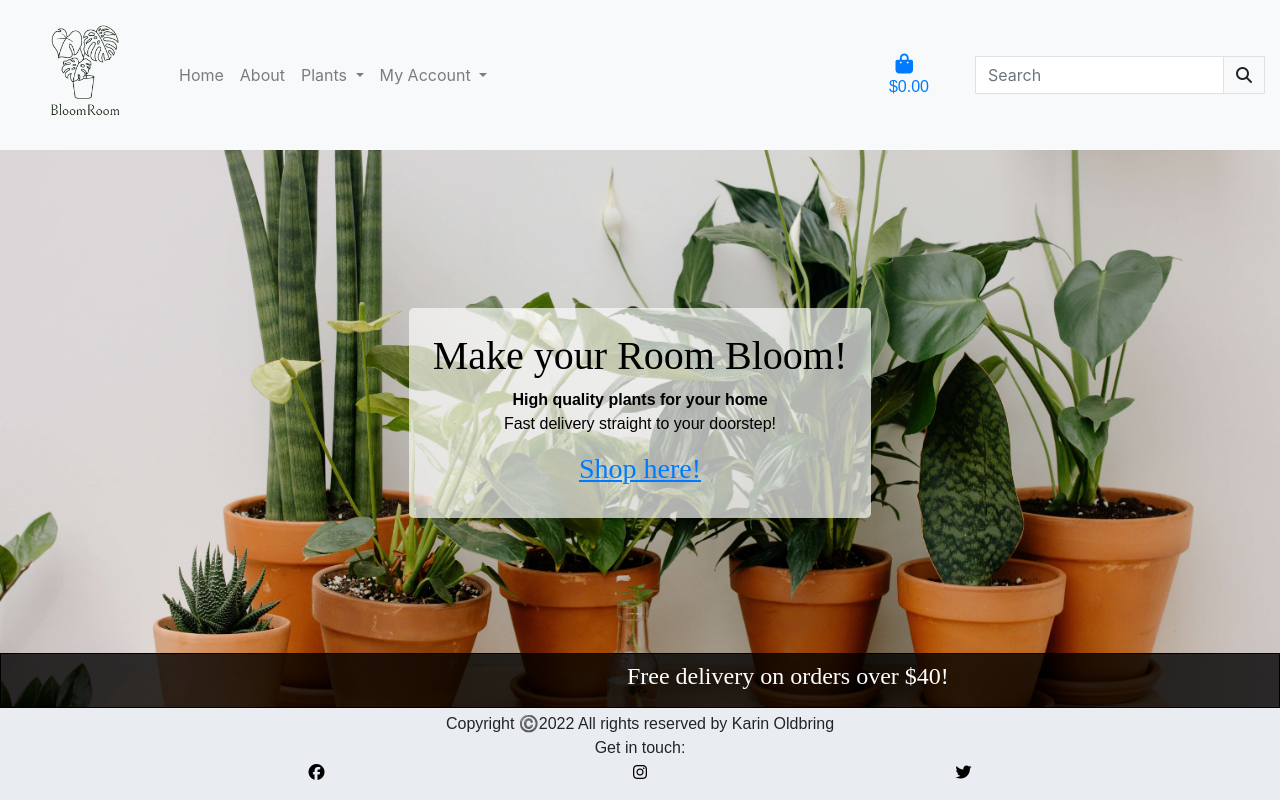
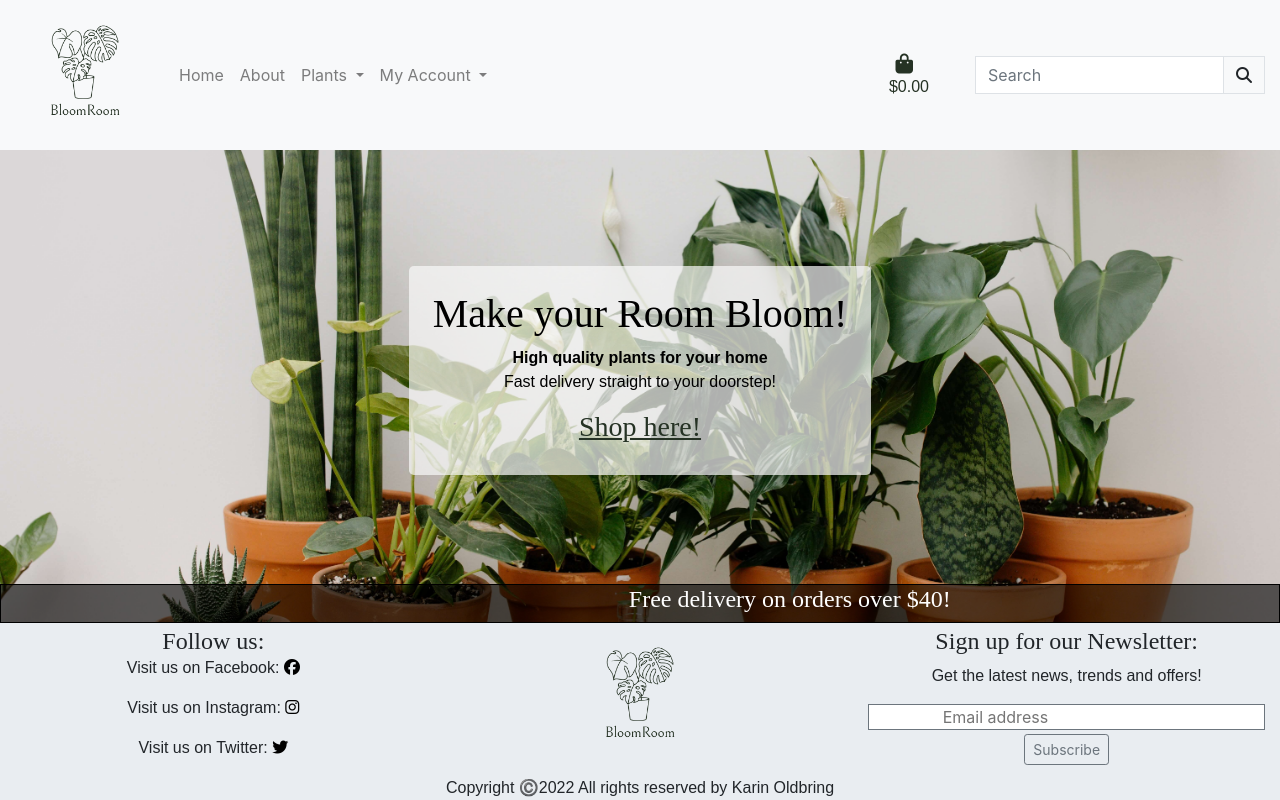
Before and after one commit to KarinOldbring/bloomroom, a Django app: page / in a window 1280 px wide. Run offline with Django 3.2, Linux system fonts and the light colour scheme; some libraries are stand-ins or nearby versions.

Commit message:
Change overall layout of footer

```diff
--- a/static/css/style.css
+++ b/static/css/style.css
@@ -21,6 +21,10 @@ p {
     font-family: 'Source Sans Pro', sans-serif;
 }
 
+header {
+    background-color: #e9edf1;
+}
+
 .navbar {
     padding: 0;
 }
@@ -37,8 +41,14 @@ body {
 	top: 0;
 	left: 0;
 	position: fixed;
-	background: white;
+	background: #FFFFFF;
 	z-index: -1;
+}
+
+a {
+    color: #253224;
+    text-decoration: none;
+    background-color: transparent;
 }
 
 .callout-container {
@@ -56,13 +66,12 @@ body {
 }
 
 #delivery-banner {
-    border: 0.5px solid #000000;
+    overflow: hidden;
+    border: 0.3px solid #000000;
     position: absolute;
     bottom: 0px;
-    background-color: rgba(0, 0, 0, 0.8);
+    background-color: rgba(0, 0, 0, 0.6);
     width: 100%;
-    padding: 0.5rem;
-    overflow: hidden;
 }
 
 .rolling {
@@ -178,14 +187,10 @@ footer {
     bottom: 0;
     width: 100%;
     background-color: #e9edf1;
-    text-align: center;
 }
 
 .social {
-    text-align: center;
-    display: flex;
     list-style-type: none;
-    justify-content: space-evenly;
 }
 
 .fa-brands {
--- a/templates/base.html
+++ b/templates/base.html
@@ -123,8 +123,7 @@
         <div class="col">
           <form method="GET" action="{% url 'products' %}">
             <div class="input-group w-100">
-              <input class="form-control border border-black rounded-0" type="text" name="q"
-                placeholder="Search">
+              <input class="form-control border border-black rounded-0" type="text" name="q" placeholder="Search">
               <div class="input-group-append">
                 <button class="form-control btn btn-black border border-black rounded-0" type="submit">
                   <span class="icon">
@@ -171,23 +170,50 @@
 
   <!-- Footer -->
   <footer class="mt-auto w-100 pt-1">
-    <p class="m-0 text-center text-black">Copyright ©️2022 All rights reserved by Karin Oldbring</p>
-    <p class="m-0 text-center text-black">Get in touch:
-      <br>
+    <div class="container-fluid">
+      <div class="row text-center">
+        <div class="col">
+          <h4 class="m-0 text-center text-black">Follow us:</h4>
           <ul class="social">
             <li>
-          <a href="https://www.facebook.com/" target="_blank" rel="noopener"
-            aria-label="Visit our Facebook page (opens in new tab)"><i class="fa-brands fa-facebook"></i></a>
+              <p>Visit us on Facebook: <a href="https://www.facebook.com/" target="_blank" rel="noopener"
+                aria-label="Visit our Facebook page (opens in new tab)"><i class="fa-brands fa-facebook"></i></a></p>
             </li>
             <li>
-          <a href="https://www.instagram.com/" target="_blank" rel="noopener"
-            aria-label="Visit our Instagram page (opens in new tab)"><i class="fa-brands fa-instagram"></i></a>
+              <p>Visit us on Instagram: <a href="https://www.instagram.com/" target="_blank" rel="noopener"
+                aria-label="Visit our Instagram page (opens in new tab)"><i class="fa-brands fa-instagram"></i></a></p>
             </li>
             <li>
-          <a href="https://twitter.com/" target="_blank" rel="noopener"
-            aria-label="Visit our Twitter page (opens in new tab)"><i class="fa-brands fa-twitter"></i></a>
+              <p>Visit us on Twitter: <a href="https://twitter.com/" target="_blank" rel="noopener"
+                aria-label="Visit our Twitter page (opens in new tab)"><i class="fa-brands fa-twitter"></i></a></p>
             </li>
           </ul>
+        </div>
+        <div class="col d-none d-md-block">
+          <a href="{% url 'home' %}">
+            <img src="{% static 'site_images/logo.png' %}" alt="BloomRoom Logo" style="width:140px; height: 140px;">
+          </a>
+        </div>
+        <div class="col">
+          <form action="action_page.php">
+            <div class="container">
+              <h4>Sign up for our Newsletter:</h4>
+              <p>Get the latest news, trends and offers!</p>
+            </div>
+            <div class="container border-secondary" style="background-color:#FFFFFF; border: 1px solid">
+              <input type="text" placeholder="Email address" name="mail" required>
+            </div>
+            <div class="container">
+              <input class="btn btn-outline-secondary btn-sm mt-1" type="submit" value="Subscribe">
+            </div>
+          </form>
+        </div>
+      </div>
+      <div class="row">
+        <div class="col">
+          <p class="m-0 text-center text-black">Copyright ©️2022 All rights reserved by Karin Oldbring</p>
+        </div>
+      </div>
   </footer>
 
 </body>
```
Lines whose indentation alone changed are shown as unchanged.
